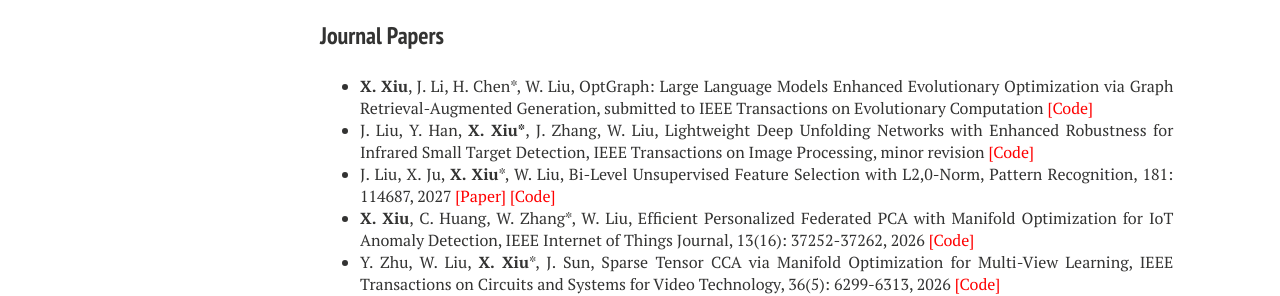
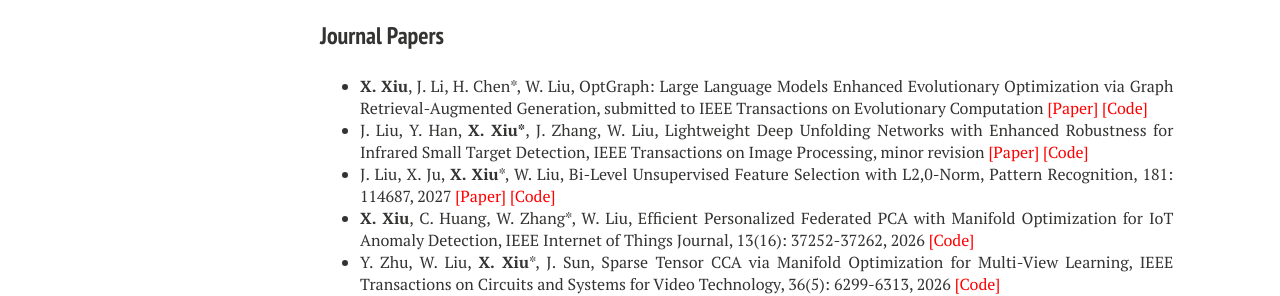
Before and after one commit to xianchaoxiu/xianchaoxiu.github.io, a Jekyll site: the page built from publications/index.md, in a window 1280 px wide. Shown: the part 357-653 px from the top of the page. Built offline with Jekyll 4.4.1, drawn with Linux system fonts in a browser that asks for light colours; nearby versions of some CDN libraries.

Commit message:
Update index.md

```diff
--- a/publications/index.md
+++ b/publications/index.md
@@ -18,11 +18,8 @@ share: false
 
 ### Journal Papers
 
-
-
-
-* <b>X. Xiu</b>, J. Li, H. Chen*, W. Liu, OptGraph: Large Language Models Enhanced Evolutionary Optimization via Graph Retrieval-Augmented Generation, submitted to IEEE Transactions on Evolutionary Computation <a href="https://github.com/xianchaoxiu/OptGraph" class="textlink" target="_blank" style="color: red;">[Code]</a><br>
-* J. Liu, Y. Han, <b>X. Xiu*</b>, J. Zhang, W. Liu, Lightweight Deep Unfolding Networks with Enhanced Robustness for Infrared Small Target Detection, IEEE Transactions on Image Processing, minor revision <a href="https://github.com/xianchaoxiu/L-RPCANet" class="textlink" target="_blank" style="color: red;">[Code]</a><br>
+* <b>X. Xiu</b>, J. Li, H. Chen*, W. Liu, OptGraph: Large Language Models Enhanced Evolutionary Optimization via Graph Retrieval-Augmented Generation, submitted to IEEE Transactions on Evolutionary Computation <a href="https://arxiv.org/abs/2607.27918" class="textlink" target="_blank" style="color: red;">[Paper]</a> <a href="https://github.com/xianchaoxiu/OptGraph" class="textlink" target="_blank" style="color: red;">[Code]</a><br>
+* J. Liu, Y. Han, <b>X. Xiu*</b>, J. Zhang, W. Liu, Lightweight Deep Unfolding Networks with Enhanced Robustness for Infrared Small Target Detection, IEEE Transactions on Image Processing, minor revision <a href="https://arxiv.org/abs/2509.08205" class="textlink" target="_blank" style="color: red;">[Paper]</a> <a href="https://github.com/xianchaoxiu/L-RPCANet" class="textlink" target="_blank" style="color: red;">[Code]</a><br>
 * J. Liu, X. Ju, <b>X. Xiu</b>*, W. Liu, Bi-Level Unsupervised Feature Selection with L2,0-Norm, Pattern Recognition, 181: 114687, 2027 <a href="https://doi.org/10.1016/j.patcog.2026.114687" class="textlink" target="_blank" style="color: red;">[Paper]</a> <a href="https://github.com/xianchaoxiu/BLUFS" class="textlink" target="_blank" style="color: red;">[Code]</a><br>
 * <b>X. Xiu</b>, C. Huang, W. Zhang*, W. Liu, Efficient Personalized Federated PCA with Manifold Optimization for IoT Anomaly Detection, IEEE Internet of Things Journal, 13(16): 37252-37262, 2026 <a href="https://github.com/xianchaoxiu/FedEP" class="textlink" target="_blank" style="color: red;">[Code]</a><br>
 * Y. Zhu, W. Liu, <b>X. Xiu</b>*, J. Sun, Sparse Tensor CCA via Manifold Optimization for Multi-View Learning, IEEE Transactions on Circuits and Systems for Video Technology, 36(5): 6299-6313, 2026  <a href="https://github.com/zhudafa/STCCA-L" class="textlink" target="_blank" style="color: red;">[Code]</a><br>
```
